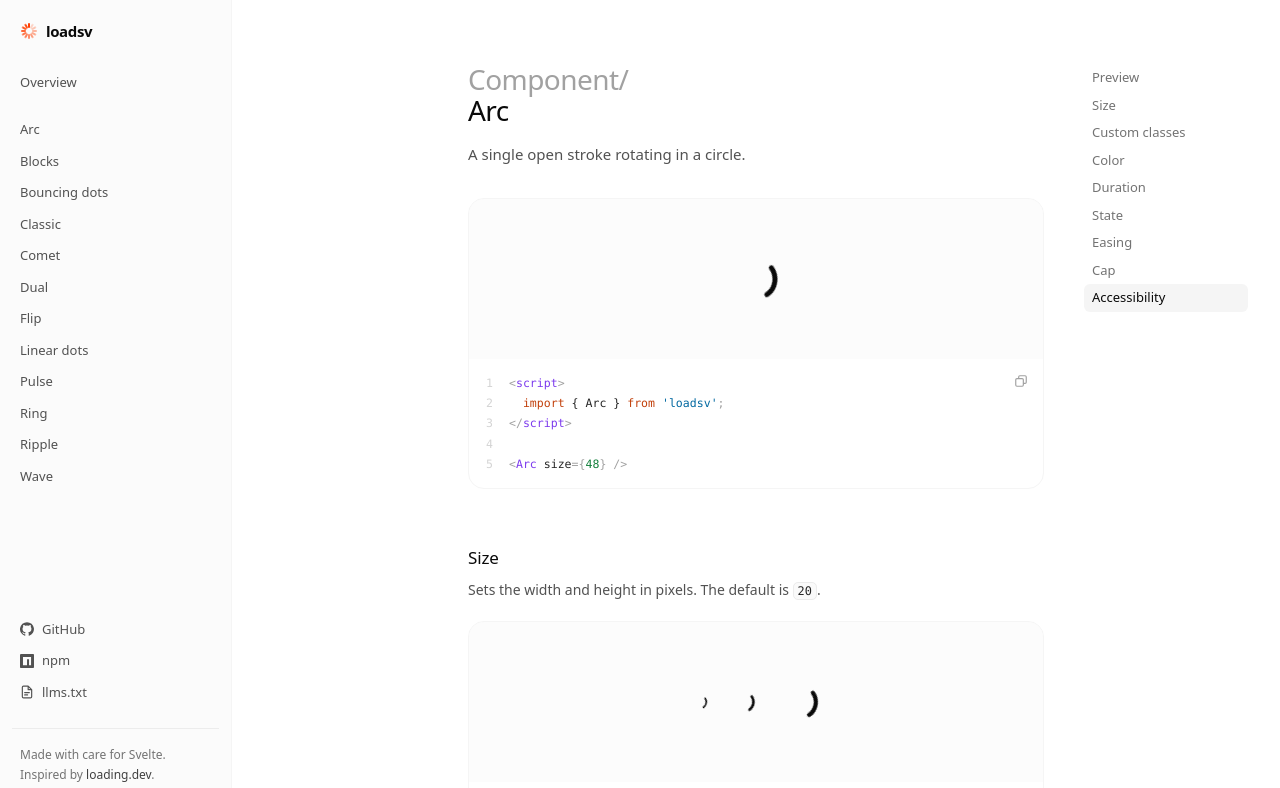
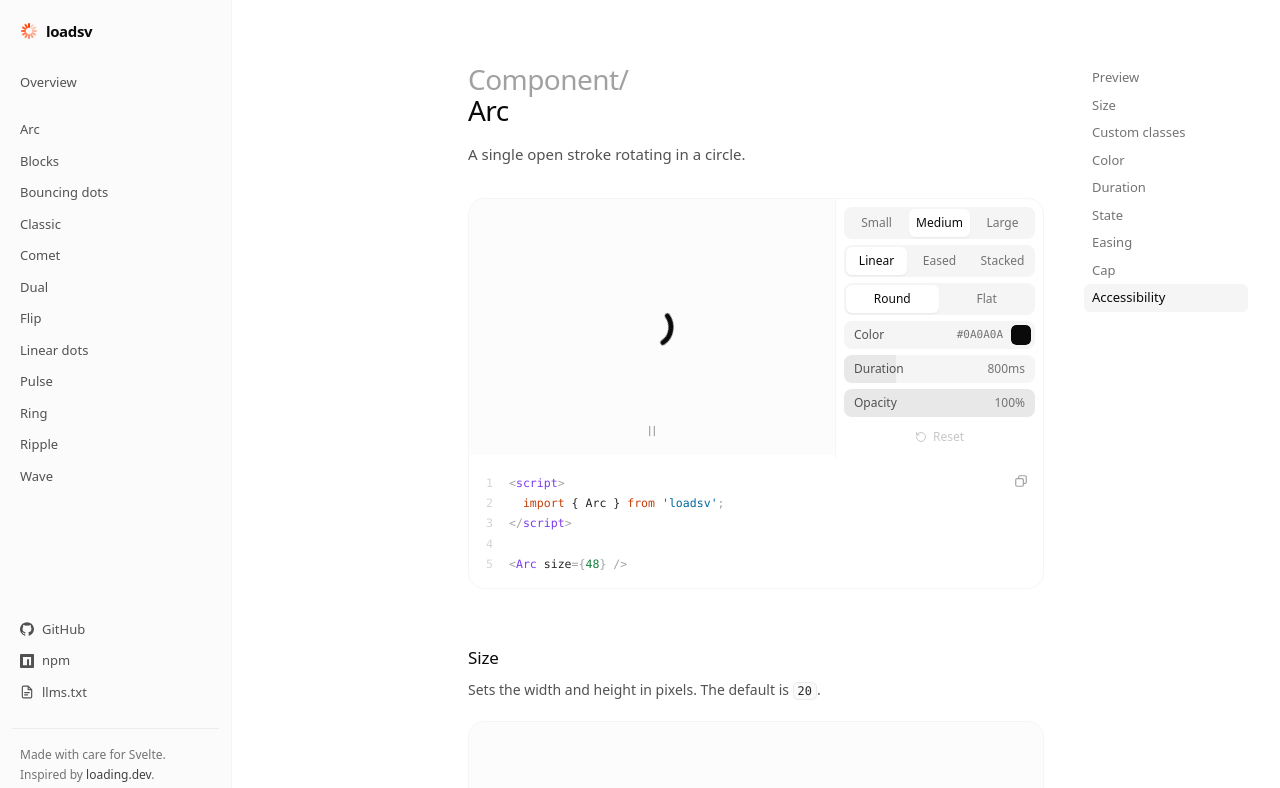
Before and after one commit to PedroLunet/loadsv, a SvelteKit app: page /spinners/arc in a window 1280 px wide. Shown: the top 788 px of the page. Built offline with nearby package versions, Linux system fonts and the light colour scheme.

Commit message:
feat(site): add live customizer to spinner previews

```diff
--- a/src/routes/spinners/[slug]/+page.svelte
+++ b/src/routes/spinners/[slug]/+page.svelte
@@ -2,9 +2,10 @@
 	import { resolve } from '$app/paths';
 	import { neighbours } from '$site/catalog';
 	import Demo from '$site/components/Demo.svelte';
+	import Playground from '$site/components/Playground.svelte';
 	import Prose from '$site/components/Prose.svelte';
 	import Toc from '$site/components/Toc.svelte';
-	import { PREVIEW_SIZE, sections } from '$site/docs';
+	import { sections } from '$site/docs';
 
 	let { data } = $props();
 
@@ -29,7 +30,10 @@
 		</header>
 
 		<section id="preview" class="mt-8 scroll-mt-20" aria-label="Preview">
-			<Demo {entry} elements={[{ size: PREVIEW_SIZE }]} />
+			<!-- Keyed so every spinner starts from its own defaults. -->
+			{#key entry.slug}
+				<Playground {entry} />
+			{/key}
 		</section>
 
 		{#each content as section (section.id)}
--- /dev/null
+++ b/src/site/components/Playground.svelte
@@ -0,0 +1,163 @@
+<!--
+	The customizable preview at the top of a spinner page. The controls rewrite the
+	snippet beneath it, which only ever shows props that differ from the defaults.
+	Opacity and playback are ways of looking, not customizations, so they stay out of it.
+-->
+<script lang="ts">
+	import { durations } from '$lib/motion.js';
+	import type { PlayState } from '$lib';
+	import { componentOf, type Entry } from '$site/catalog';
+	import { PREVIEW_SIZE } from '$site/docs';
+	import { snippet, type Props } from '$site/snippet';
+	import Code from './Code.svelte';
+	import Icon from './Icon.svelte';
+	import Segmented from './Segmented.svelte';
+	import Slider from './Slider.svelte';
+
+	let { entry }: { entry: Entry } = $props();
+
+	const sizes = [
+		{ value: 'small', label: 'Small', px: 32 },
+		{ value: 'medium', label: 'Medium', px: PREVIEW_SIZE },
+		{ value: 'large', label: 'Large', px: 64 }
+	] as const;
+
+	/** Matches the page's text color, which is what `currentColor` resolves to. */
+	const INHERITED_COLOR = '#0a0a0a';
+
+	// Captured once: the page keys this component by spinner, so a new spinner starts fresh.
+	// svelte-ignore state_referenced_locally
+	const defaults = {
+		size: 'medium' as (typeof sizes)[number]['value'],
+		options: Object.fromEntries(entry.options.map((o) => [o.prop, o.defaultValue])),
+		color: INHERITED_COLOR,
+		duration: durations[entry.slug],
+		opacity: 100
+	};
+
+	let size = $state(defaults.size);
+	let options = $state({ ...defaults.options });
+	let color = $state(defaults.color);
+	let duration = $state(defaults.duration);
+	let opacity = $state(defaults.opacity);
+	let playState = $state<PlayState>('running');
+
+	const Spinner = $derived(componentOf(entry));
+
+	/** Exactly what a consumer would write to get what the preview shows. */
+	const spinnerProps = $derived.by(() => {
+		const result: Props = { size: sizes.find((s) => s.value === size)!.px };
+		for (const option of entry.options) {
+			if (options[option.prop] !== option.defaultValue) result[option.prop] = options[option.prop];
+		}
+		if (color !== defaults.color) result.color = color;
+		if (duration !== defaults.duration) result.duration = duration;
+		return result;
+	});
+
+	const lines = $derived(snippet(entry.importName, [spinnerProps]));
+
+	const pristine = $derived(
+		size === defaults.size &&
+			color === defaults.color &&
+			duration === defaults.duration &&
+			opacity === defaults.opacity &&
+			entry.options.every((o) => options[o.prop] === o.defaultValue)
+	);
+
+	function reset() {
+		size = defaults.size;
+		options = { ...defaults.options };
+		color = defaults.color;
+		duration = defaults.duration;
+		opacity = defaults.opacity;
+	}
+</script>
+
+<figure class="overflow-hidden rounded-2xl border border-neutral-100">
+	<div class="flex flex-col sm:flex-row">
+		<div class="relative grid h-64 flex-1 place-items-center bg-neutral-50/60">
+			<div style:opacity={opacity / 100}>
+				<Spinner {...spinnerProps} {playState} />
+			</div>
+
+			<button
+				type="button"
+				class="absolute bottom-2 left-1/2 grid size-8 -translate-x-1/2 place-items-center rounded-md text-neutral-400 transition-[color,background-color,scale] duration-150 ease-out hover:bg-neutral-200/60 hover:text-neutral-900 active:scale-95"
+				aria-label={playState === 'running' ? 'Pause animation' : 'Play animation'}
+				onclick={() => (playState = playState === 'running' ? 'paused' : 'running')}
+			>
+				<Icon name={playState === 'running' ? 'pause' : 'play'} size={14} />
+			</button>
+		</div>
+
+		<div
+			class="flex flex-col gap-1.5 border-t border-neutral-100 p-2 sm:w-52 sm:border-t-0 sm:border-l"
+		>
+			<Segmented label="Size" options={sizes} bind:value={size} />
+
+			{#each entry.options as option (option.prop)}
+				<Segmented label={option.label} options={option.values} bind:value={options[option.prop]} />
+			{/each}
+
+			<label
+				class="flex h-7 items-center justify-between rounded-lg bg-neutral-100 pr-1 pl-2.5 text-xs has-focus-visible:outline-2 has-focus-visible:outline-offset-2 has-focus-visible:outline-svelte"
+			>
+				<span class="text-neutral-600">Color</span>
+				<span class="flex items-center gap-2 font-mono text-[11px] text-neutral-500 uppercase">
+					{color}
+					<input type="color" class="swatch" bind:value={color} />
+				</span>
+			</label>
+
+			<Slider
+				label="Duration"
+				min={Math.round(defaults.duration / 4 / 50) * 50}
+				max={defaults.duration * 3}
+				step={50}
+				bind:value={duration}
+				format={(v) => `${v}ms`}
+			/>
+
+			<Slider label="Opacity" min={10} max={100} bind:value={opacity} format={(v) => `${v}%`} />
+
+			<button
+				type="button"
+				class="mt-auto flex h-7 items-center justify-center gap-1.5 rounded-lg text-xs text-neutral-500 transition-[color,background-color,scale,opacity] duration-150 ease-out hover:bg-neutral-100 hover:text-neutral-900 active:scale-[0.97] disabled:pointer-events-none disabled:opacity-40"
+				disabled={pristine}
+				onclick={reset}
+			>
+				<Icon name="reset" size={12} /> Reset
+			</button>
+		</div>
+	</div>
+
+	<Code {lines} />
+</figure>
+
+<style>
+	.swatch {
+		width: 20px;
+		height: 20px;
+		padding: 0;
+		border: 0;
+		border-radius: 5px;
+		background: none;
+		cursor: pointer;
+		appearance: none;
+	}
+
+	.swatch::-webkit-color-swatch-wrapper {
+		padding: 0;
+	}
+
+	.swatch::-webkit-color-swatch {
+		border: 1px solid rgb(0 0 0 / 0.08);
+		border-radius: 5px;
+	}
+
+	.swatch::-moz-color-swatch {
+		border: 1px solid rgb(0 0 0 / 0.08);
+		border-radius: 5px;
+	}
+</style>
```
